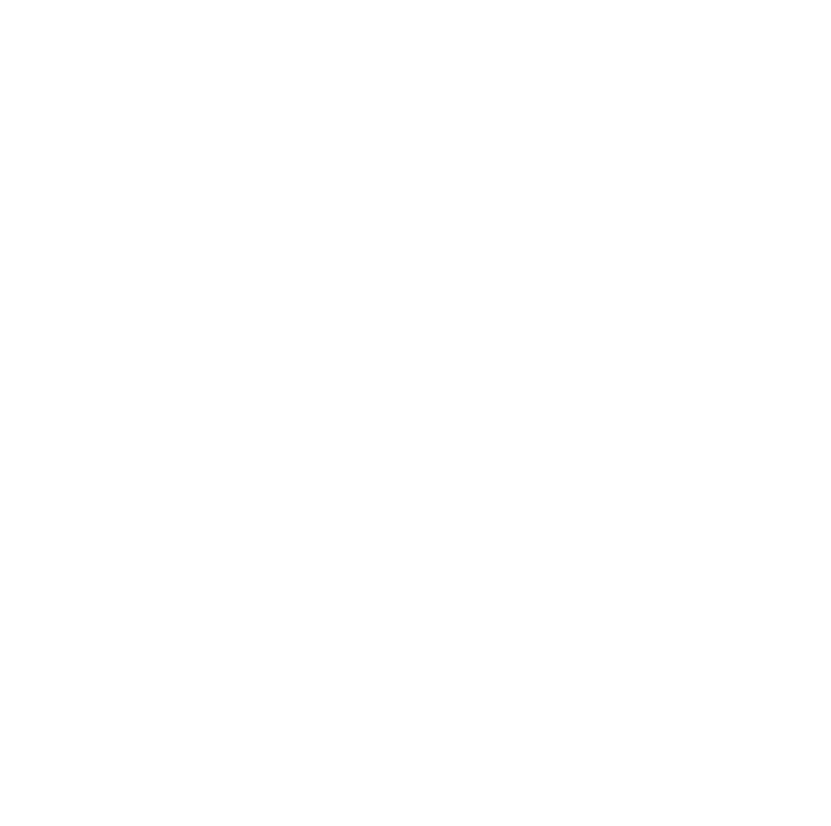
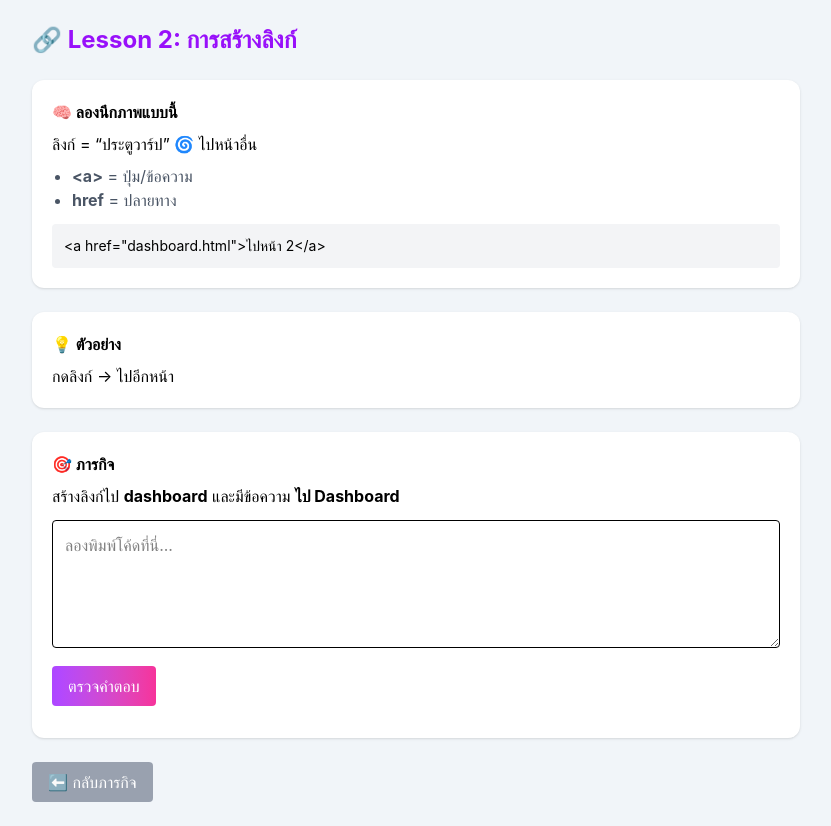
Before and after one commit to Ice068/Rceart-web, a React (Vite) app in the folder my-app/: page /Lesson2 in a window 1280 px wide. Before the commit this address had no page. Shown: the whole page, without its empty margins (224-1055 px from the left). Before the commit the page ends 800 px from the top, so only its background shows below. Built offline with nearby package versions, Linux system fonts and the light colour scheme.

Commit message:
feat: add Lesson2 page for link creation and update Quest page with new quest paths

```diff
--- a/my-app/src/App.jsx
+++ b/my-app/src/App.jsx
@@ -4,6 +4,7 @@
 import Quest from "./pages/Quest"
 import SimCode from "./pages/SimCode"
 import Lesson1 from "./pages/Lesson1"
+import Lesson2 from "./pages/Lesson2"
 
 function App() {
   return (
@@ -14,6 +15,7 @@
          <Route path="Quest" element={<Quest />} />
          <Route path="SimCode" element={<SimCode />} />
          <Route path="Lesson1" element={<Lesson1 />} />
+         <Route path="Lesson2" element={<Lesson2 />} />
       </Routes>
     </BrowserRouter>
   )
--- /dev/null
+++ b/my-app/src/pages/Lesson2.jsx
@@ -0,0 +1,107 @@
+import { useState } from "react"
+import { useNavigate } from "react-router-dom"
+
+function Lesson2() {
+  const [code, setCode] = useState("")
+  const [result, setResult] = useState("")
+  const navigate = useNavigate()
+
+  const checkCode = () => {
+    const lower = code.toLowerCase()
+
+    // ✅ เช็คว่ามี <a> + href + dashboard + ข้อความ
+    if (
+      lower.includes("<a") &&
+      lower.includes("href") &&
+      lower.includes("dashboard") &&
+      lower.includes("ไป dashboard")
+    ) {
+      setResult("✅ ถูกต้อง! +50 EXP")
+
+      // 🎮 อัปเดตเกม
+      const data = JSON.parse(localStorage.getItem("gameData")) || {
+        completed: [],
+        exp: 0,
+      }
+
+      if (!data.completed.includes("lesson2_done")) {
+        data.completed.push("lesson2_done")
+        data.exp += 50
+      }
+
+      localStorage.setItem("gameData", JSON.stringify(data))
+    } else {
+      setResult("❌ ยังไม่ถูก ลองใหม่อีกครั้ง")
+    }
+  }
+
+  return (
+    <div className="min-h-screen bg-[#f1f5f9] p-6">
+
+      <div className="max-w-3xl mx-auto space-y-6">
+
+        <h1 className="text-2xl font-bold text-purple-600">
+          🔗 Lesson 2: การสร้างลิงก์
+        </h1>
+
+        {/* อธิบาย */}
+        <div className="bg-white p-5 rounded-xl shadow">
+          <h3 className="font-bold mb-2">🧠 ลองนึกภาพแบบนี้</h3>
+          <p>ลิงก์ = “ประตูวาร์ป” 🌀 ไปหน้าอื่น</p>
+
+          <ul className="list-disc ml-5 mt-2 text-gray-600">
+            <li><b>&lt;a&gt;</b> = ปุ่ม/ข้อความ</li>
+            <li><b>href</b> = ปลายทาง</li>
+          </ul>
+
+          <div className="bg-gray-100 p-3 rounded mt-3 text-sm">
+            {`<a href="dashboard.html">ไปหน้า 2</a>`}
+          </div>
+        </div>
+
+        {/* ตัวอย่าง */}
+        <div className="bg-white p-5 rounded-xl shadow">
+          <h3 className="font-bold mb-2">💡 ตัวอย่าง</h3>
+          <p>กดลิงก์ → ไปอีกหน้า</p>
+        </div>
+
+        {/* ภารกิจ */}
+        <div className="bg-white p-5 rounded-xl shadow">
+          <h3 className="font-bold mb-2">🎯 ภารกิจ</h3>
+          <p>
+            สร้างลิงก์ไป <b>dashboard</b> และมีข้อความ <b>ไป Dashboard</b>
+          </p>
+
+          <textarea
+            value={code}
+            onChange={(e) => setCode(e.target.value)}
+            className="w-full border p-3 rounded mt-3 h-32"
+            placeholder="ลองพิมพ์โค้ดที่นี่..."
+          />
+
+          <button
+            onClick={checkCode}
+            className="mt-3 bg-gradient-to-r from-purple-500 to-pink-500 text-white px-4 py-2 rounded"
+          >
+            ตรวจคำตอบ
+          </button>
+
+          <div className="mt-3 text-sm font-semibold text-purple-600">
+            {result}
+          </div>
+        </div>
+
+        {/* ปุ่มกลับ */}
+        <button
+          onClick={() => navigate("/quest")}
+          className="bg-gray-400 text-white px-4 py-2 rounded"
+        >
+          ⬅ กลับภารกิจ
+        </button>
+
+      </div>
+    </div>
+  )
+}
+
+export default Lesson2
--- a/my-app/src/pages/Quest.jsx
+++ b/my-app/src/pages/Quest.jsx
@@ -34,20 +34,20 @@
 
   // 📊 Quest list (เพิ่ม path)
   const quests = [
-    { id: "lesson1_done", title: "🧱 HTML Structure", desc: "สร้างโครงสร้าง HTML", exp: 50, next: null, path: "/lesson1" },
-    { id: "lesson2_done", title: "🔗 Link", desc: "สร้างลิงก์", exp: 50, next: "lesson1_done", path: "/lesson2" },
-    { id: "lesson3_done", title: "🔤 Heading", desc: "H1 - H6", exp: 20, next: "lesson2_done", path: "/lesson3" },
-    { id: "lesson4_done", title: "Sidebar", desc: "สร้าง Sidebar", exp: 30, next: "lesson3_done", path: "/lesson4" },
-    { id: "lesson5_done", title: "Footer", desc: "สร้าง Footer", exp: 20, next: "lesson4_done", path: "/lesson5" },
-    { id: "lesson6_done", title: "Navbar", desc: "สร้าง Navbar", exp: 40, next: "lesson5_done", path: "/lesson6" },
-    { id: "lesson7_done", title: "Image", desc: "เพิ่มรูปภาพ", exp: 30, next: "lesson6_done", path: "/lesson7" },
-    { id: "lesson8_done", title: "List", desc: "สร้างรายการ", exp: 20, next: "lesson7_done", path: "/lesson8" },
-    { id: "lesson9_done", title: "Button", desc: "สร้างปุ่ม", exp: 20, next: "lesson8_done", path: "/lesson9" },
-    { id: "lesson10_done", title: "Div / Section", desc: "แบ่งส่วนหน้าเว็บ", exp: 20, next: "lesson9_done", path: "/lesson10" },
-    { id: "lesson11_done", title: "Table", desc: "สร้างตาราง", exp: 30, next: "lesson10_done", path: "/lesson11" },
-    { id: "lesson12_done", title: "Media", desc: "วิดีโอ/เสียง", exp: 30, next: "lesson11_done", path: "/lesson12" },
-    { id: "boss1", title: "🔥 Final Quest 01", desc: "สร้างเว็บครบ", exp: 200, next: "lesson12_done", path: "/boss1" },
-    { id: "boss2", title: "💀 Final Quest 02", desc: "เว็บระดับสูง", exp: 300, next: "lesson12_done", path: "/boss2" },
+    { id: "Lesson1_done", title: "🧱 HTML Structure", desc: "สร้างโครงสร้าง HTML", exp: 50, next: null, path: "/Lesson1" },
+    { id: "Lesson2_done", title: "🔗 Link", desc: "สร้างลิงก์", exp: 50, next: "Lesson1_done", path: "/Lesson2" },
+    { id: "Lesson3_done", title: "🔤 Heading", desc: "H1 - H6", exp: 20, next: "Lessonn2_done", path: "/Lesson3" },
+    { id: "Lesson4_done", title: "Sidebar", desc: "สร้าง Sidebar", exp: 30, next: "Lesson3_done", path: "/Lesson4" },
+    { id: "Lesson5_done", title: "Footer", desc: "สร้าง Footer", exp: 20, next: "Lesson4_done", path: "/Lesson5" },
+    { id: "Lesson6_done", title: "Navbar", desc: "สร้าง Navbar", exp: 40, next: "Lesson5_done", path: "/Lesson6" },
+    { id: "Lesson7_done", title: "Image", desc: "เพิ่มรูปภาพ", exp: 30, next: "Lesson6_done", path: "/Lesson7" },
+    { id: "Lesson8_done", title: "List", desc: "สร้างรายการ", exp: 20, next: "Lesson7_done", path: "/Lesson8" },
+    { id: "Lesson9_done", title: "Button", desc: "สร้างปุ่ม", exp: 20, next: "Lesson8_done", path: "/Lesson9" },
+    { id: "Lesson10_done", title: "Div / Section", desc: "แบ่งส่วนหน้าเว็บ", exp: 20, next: "Lesson9_done", path: "/Lesson10" },
+    { id: "Lesson11_done", title: "Table", desc: "สร้างตาราง", exp: 30, next: "Lesson10_done", path: "/Lesson11" },
+    { id: "Lesson12_done", title: "Media", desc: "วิดีโอ/เสียง", exp: 30, next: "Lesson11_done", path: "/Lesson12" },
+    { id: "boss1", title: "🔥 Final Quest 01", desc: "สร้างเว็บครบ", exp: 200, next: "Lesson12_done", path: "/boss1" },
+    { id: "boss2", title: "💀 Final Quest 02", desc: "เว็บระดับสูง", exp: 300, next: "Lesson12_done", path: "/boss2" },
   ]
 
   // 🔓 เช็ค unlock
```
